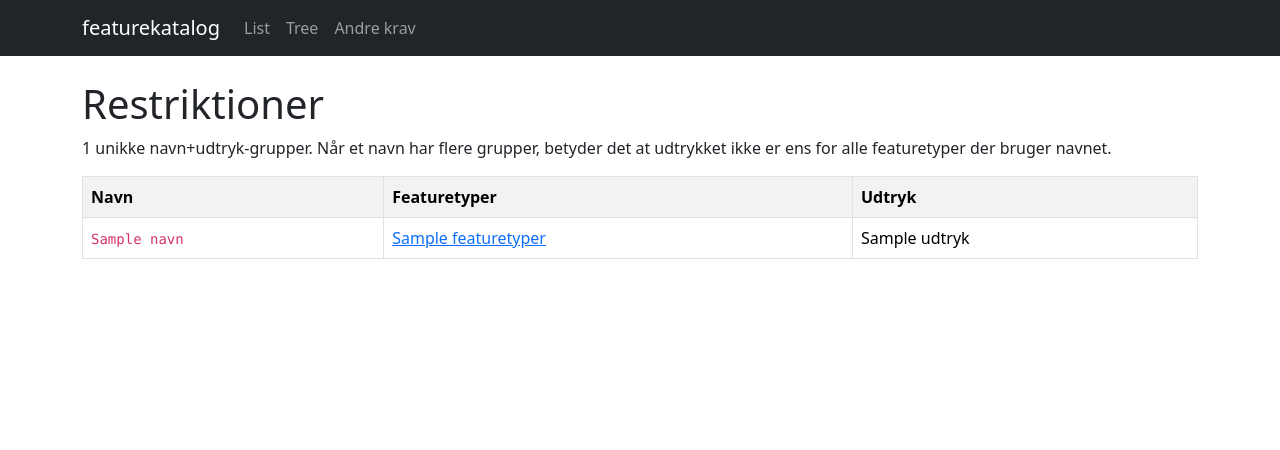
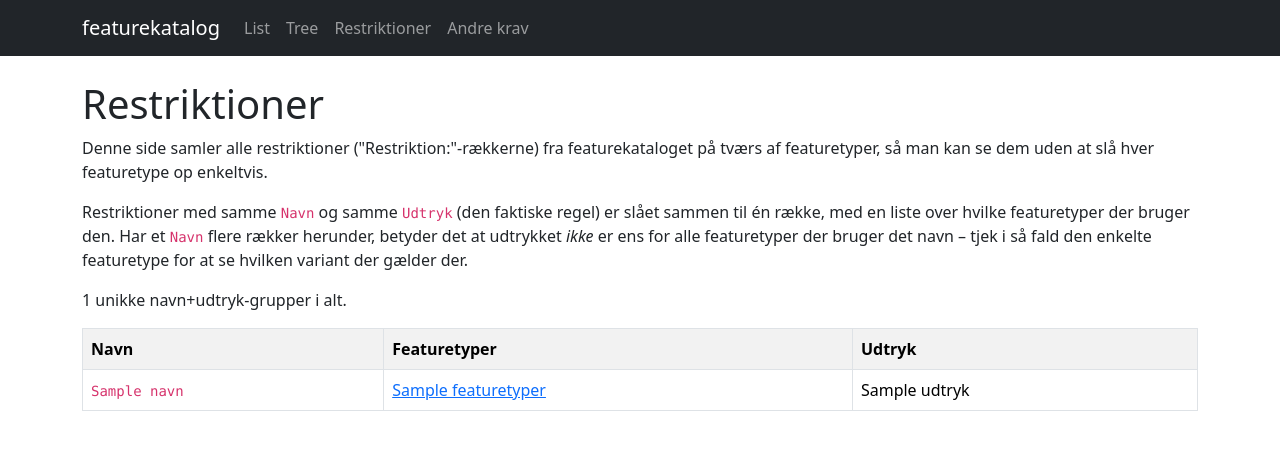
Before and after one commit to lerinfo/featurekatalog, a Flask app: template templates/restriktioner.html in a window 1280 px wide. Shown: the top 450 px of the page. Run offline with Flask 3, Linux system fonts and the light colour scheme; the template is opened without the code that fills it: most values are stand-ins (such as "Sample title", 1, 10 or a date in 2020).

Commit message:
tilføjet /restriktioner til header menu

```diff
--- a/templates/base.html
+++ b/templates/base.html
@@ -27,6 +27,9 @@
           <a class="nav-link" href="{{ url_for('featuretype_tree') }}">Tree</a>
         </li>
         <li class="nav-item">
+          <a class="nav-link" href="{{ url_for('restriktioner') }}">Restriktioner</a>
+        </li>
+        <li class="nav-item">
           <a class="nav-link" href="{{ url_for('general_constraints') }}">Andre krav</a>
         </li>
       </ul>
--- a/templates/restriktioner.html
+++ b/templates/restriktioner.html
@@ -2,8 +2,13 @@
 {% block title %}Restriktioner – featurekatalog{% endblock %}
 {% block content %}
 <h1>Restriktioner</h1>
-<p>{{ restriktioner | length }} unikke navn+udtryk-grupper. Når et navn har flere grupper, betyder
-det at udtrykket ikke er ens for alle featuretyper der bruger navnet.</p>
+<p>Denne side samler alle restriktioner ("Restriktion:"-rækkerne) fra featurekataloget på tværs af
+featuretyper, så man kan se dem uden at slå hver featuretype op enkeltvis.</p>
+<p>Restriktioner med samme <code>Navn</code> og samme <code>Udtryk</code> (den faktiske regel) er slået
+sammen til én række, med en liste over hvilke featuretyper der bruger den. Har et <code>Navn</code>
+flere rækker herunder, betyder det at udtrykket <em>ikke</em> er ens for alle featuretyper der bruger
+det navn – tjek i så fald den enkelte featuretype for at se hvilken variant der gælder der.</p>
+<p>{{ restriktioner | length }} unikke navn+udtryk-grupper i alt.</p>
 <div class="table-responsive">
 <table class="table table-striped table-bordered align-top">
   <tr><th>Navn</th><th>Featuretyper</th><th>Udtryk</th></tr>
```
